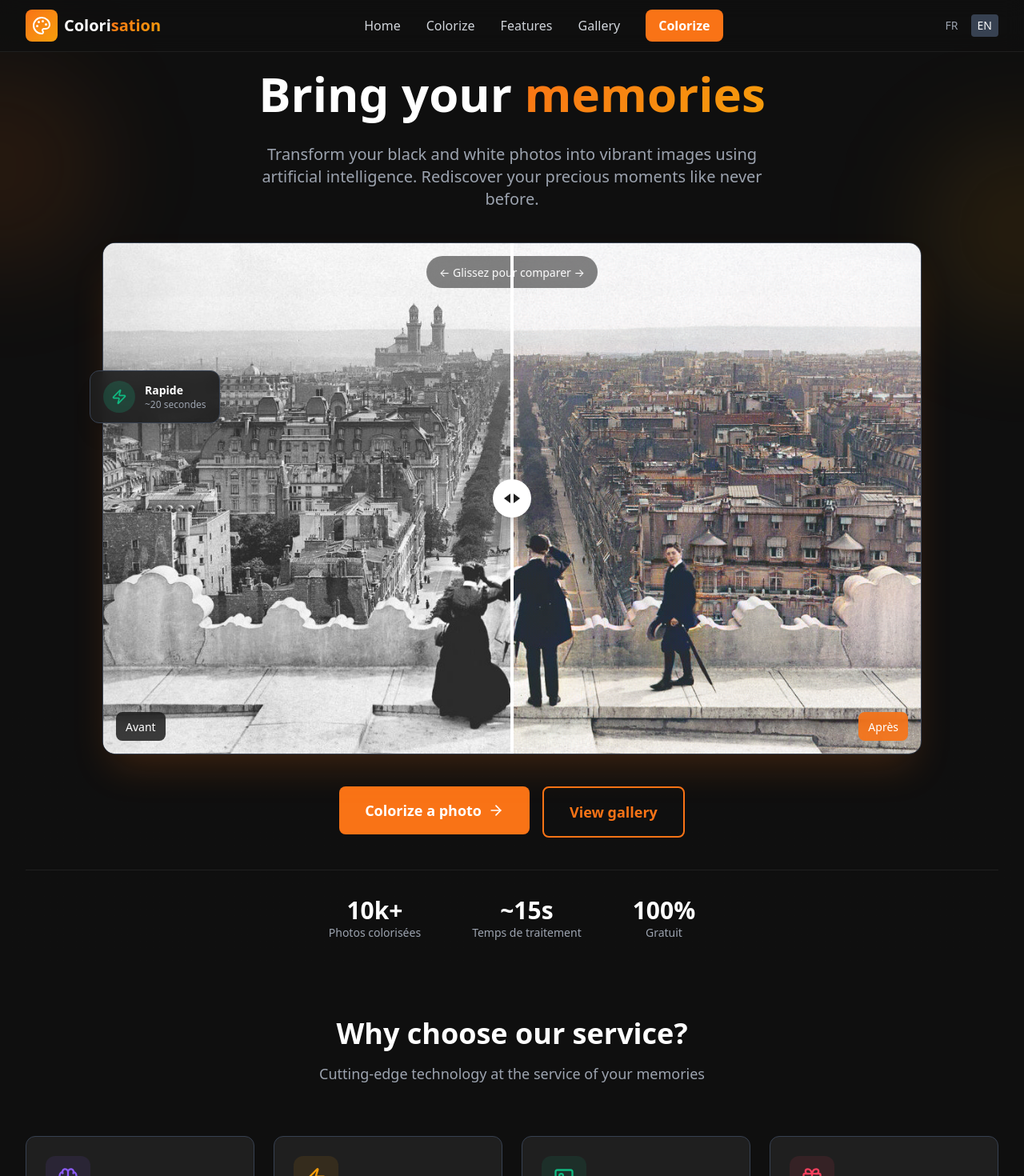
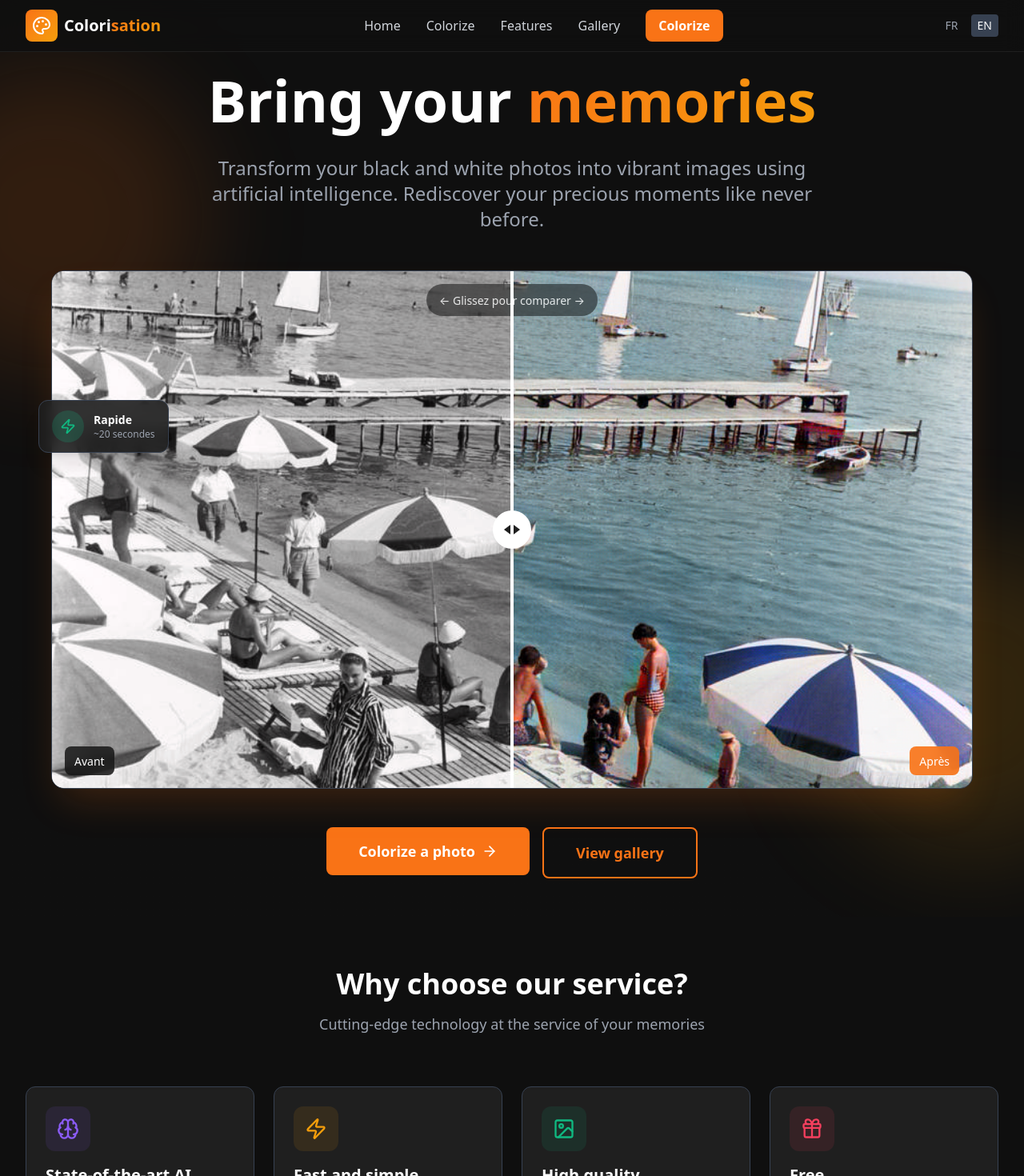
Before and after one commit to NicoBrnr/colorization_website, a Next.js app: page /en in a window 1280 px wide. Shown: the top 1470 px of the page at 80% size. Built offline with nearby package versions, Linux system fonts and the light colour scheme.

Commit message:
Rework Hero section

```diff
--- a/components/landing/Hero.tsx
+++ b/components/landing/Hero.tsx
@@ -50,28 +50,28 @@ export function Hero() {
   };
 
   return (
-    <section className="relative pt-20 pb-8 overflow-hidden" ref={ref}>
+    <section className="relative min-h-screen flex flex-col justify-center pt-20 pb-12 overflow-hidden" ref={ref}>
       {/* Background */}
       <div className="absolute inset-0 bg-gradient-to-b from-gray-900 via-gray-900 to-gray-900/95" />
 
       {/* Subtle gradient orbs */}
-      <div className="absolute top-20 -left-32 w-64 h-64 bg-primary/10 rounded-full blur-3xl" />
-      <div className="absolute top-40 -right-32 w-64 h-64 bg-amber-500/10 rounded-full blur-3xl" />
+      <div className="absolute top-20 -left-32 w-96 h-96 bg-primary/15 rounded-full blur-3xl" />
+      <div className="absolute bottom-20 -right-32 w-96 h-96 bg-amber-500/15 rounded-full blur-3xl" />
 
-      <div className="relative max-w-7xl mx-auto px-4 sm:px-6 lg:px-8">
+      <div className="relative max-w-7xl mx-auto px-4 sm:px-6 lg:px-8 w-full">
         {/* 1) Title + Subtitle */}
         <motion.div
           initial={{ opacity: 0, y: 30 }}
           animate={isInView ? { opacity: 1, y: 0 } : {}}
           transition={{ duration: 0.6 }}
-          className="text-center max-w-4xl mx-auto mb-10"
+          className="text-center max-w-5xl mx-auto mb-8 lg:mb-12"
         >
-          <h1 className="text-4xl sm:text-5xl lg:text-6xl font-bold text-white leading-tight mb-6">
+          <h1 className="text-5xl sm:text-6xl lg:text-7xl font-bold text-white leading-tight mb-6">
             {t('title')}{' '}
             <span className="gradient-text">{t('titleHighlight')}</span>
           </h1>
 
-          <p className="text-lg sm:text-xl text-gray-400 max-w-2xl mx-auto">
+          <p className="text-xl sm:text-2xl text-gray-400 max-w-3xl mx-auto">
             {t('subtitle')}
           </p>
         </motion.div>
@@ -81,13 +81,13 @@ export function Hero() {
           initial={{ opacity: 0, y: 40 }}
           animate={isInView ? { opacity: 1, y: 0 } : {}}
           transition={{ duration: 0.8, delay: 0.2 }}
-          className="relative max-w-5xl mx-auto"
+          className="relative max-w-6xl mx-auto"
         >
           {/* Image Comparison Container */}
           <div
             ref={sliderRef}
             className="relative rounded-2xl overflow-hidden border border-gray-700 shadow-2xl shadow-primary/20 cursor-ew-resize select-none"
-            style={{ aspectRatio: '16/10' }}
+            style={{ aspectRatio: '16/9' }}
             onMouseDown={handleMouseDown}
             onMouseMove={handleMouseMove}
             onMouseUp={handleMouseUp}
@@ -99,7 +99,7 @@ export function Hero() {
             {/* Colored image (background) */}
             <div className="absolute inset-0">
               <Image
-                src="/landing/landing_colored.jpg"
+                src="/landing/french_riviera_colored.jpg"
                 alt="Photo colorisée"
                 fill
                 className="object-cover"
@@ -113,7 +113,7 @@ export function Hero() {
               style={{ clipPath: `polygon(0 0, ${sliderPosition}% 0, ${sliderPosition}% 100%, 0 100%)` }}
             >
               <Image
-                src="/landing/landing_bw.jpg"
+                src="/landing/french_riviera_bw.jpg"
                 alt="Photo originale"
                 fill
                 className="object-cover"
@@ -178,40 +178,19 @@ export function Hero() {
           initial={{ opacity: 0, y: 20 }}
           animate={isInView ? { opacity: 1, y: 0 } : {}}
           transition={{ duration: 0.6, delay: 0.5 }}
-          className="flex flex-col sm:flex-row gap-4 justify-center mt-10"
+          className="flex flex-col sm:flex-row gap-4 justify-center mt-8 lg:mt-12"
         >
           <Link href={`/${locale}/coloriser`}>
-            <Button size="lg" className="w-full sm:w-auto group text-lg px-8">
+            <Button size="lg" className="w-full sm:w-auto group text-lg px-10 py-4">
               {t('cta')}
               <ArrowRight className="ml-2 w-5 h-5 group-hover:translate-x-1 transition-transform" />
             </Button>
           </Link>
           <Link href={`/${locale}#gallery`}>
-            <Button variant="outline" size="lg" className="w-full sm:w-auto text-lg px-8">
+            <Button variant="outline" size="lg" className="w-full sm:w-auto text-lg px-10 py-4">
               {t('ctaSecondary')}
             </Button>
           </Link>
-        </motion.div>
-
-        {/* Stats row */}
-        <motion.div
-          initial={{ opacity: 0, y: 20 }}
-          animate={isInView ? { opacity: 1, y: 0 } : {}}
-          transition={{ delay: 0.6 }}
-          className="flex flex-wrap justify-center gap-8 sm:gap-16 mt-10 pt-8 border-t border-gray-800"
-        >
-          <div className="text-center">
-            <p className="text-3xl font-bold text-white">10k+</p>
-            <p className="text-gray-400 text-sm">Photos colorisées</p>
-          </div>
-          <div className="text-center">
-            <p className="text-3xl font-bold text-white">~15s</p>
-            <p className="text-gray-400 text-sm">Temps de traitement</p>
-          </div>
-          <div className="text-center">
-            <p className="text-3xl font-bold text-white">100%</p>
-            <p className="text-gray-400 text-sm">Gratuit</p>
-          </div>
         </motion.div>
       </div>
     </section>
```
Also changed, not shown: public/landing/french_riviera_bw.jpg (added), public/landing/french_riviera_colored.jpg (added).
